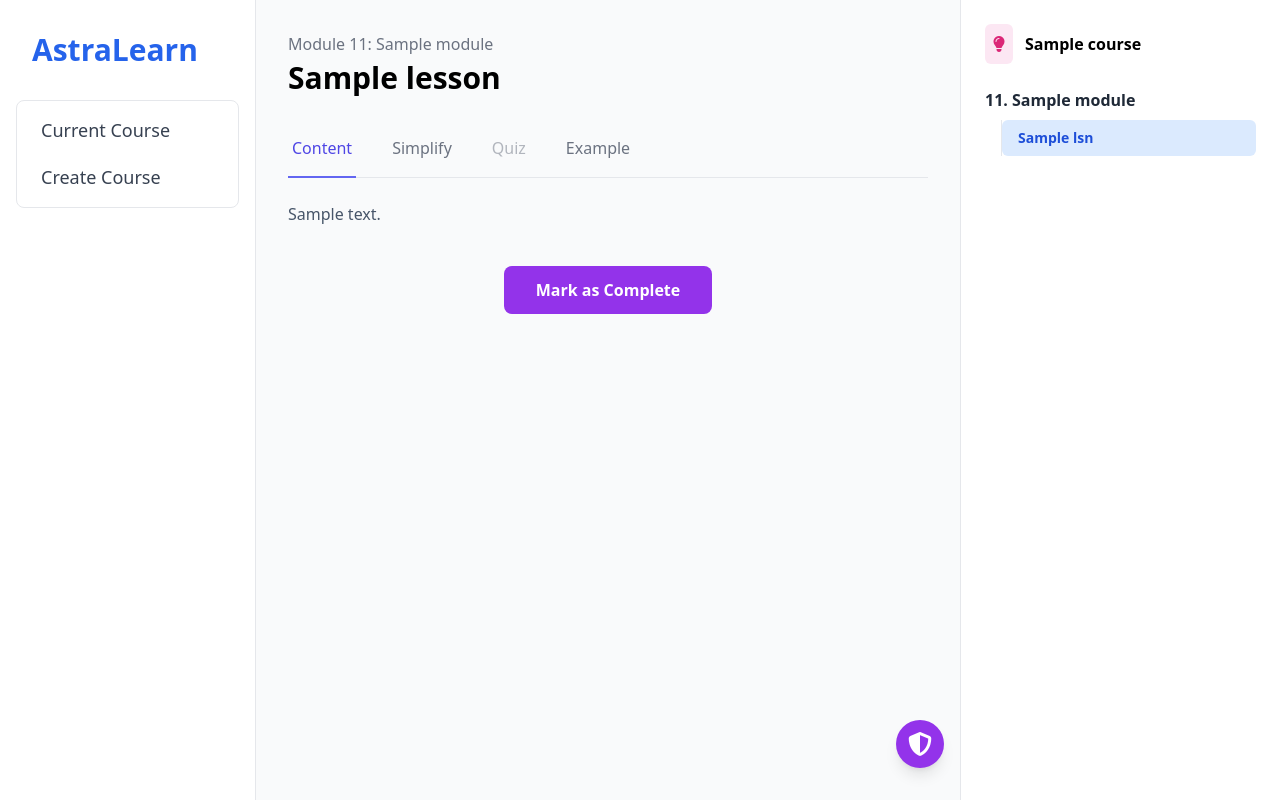
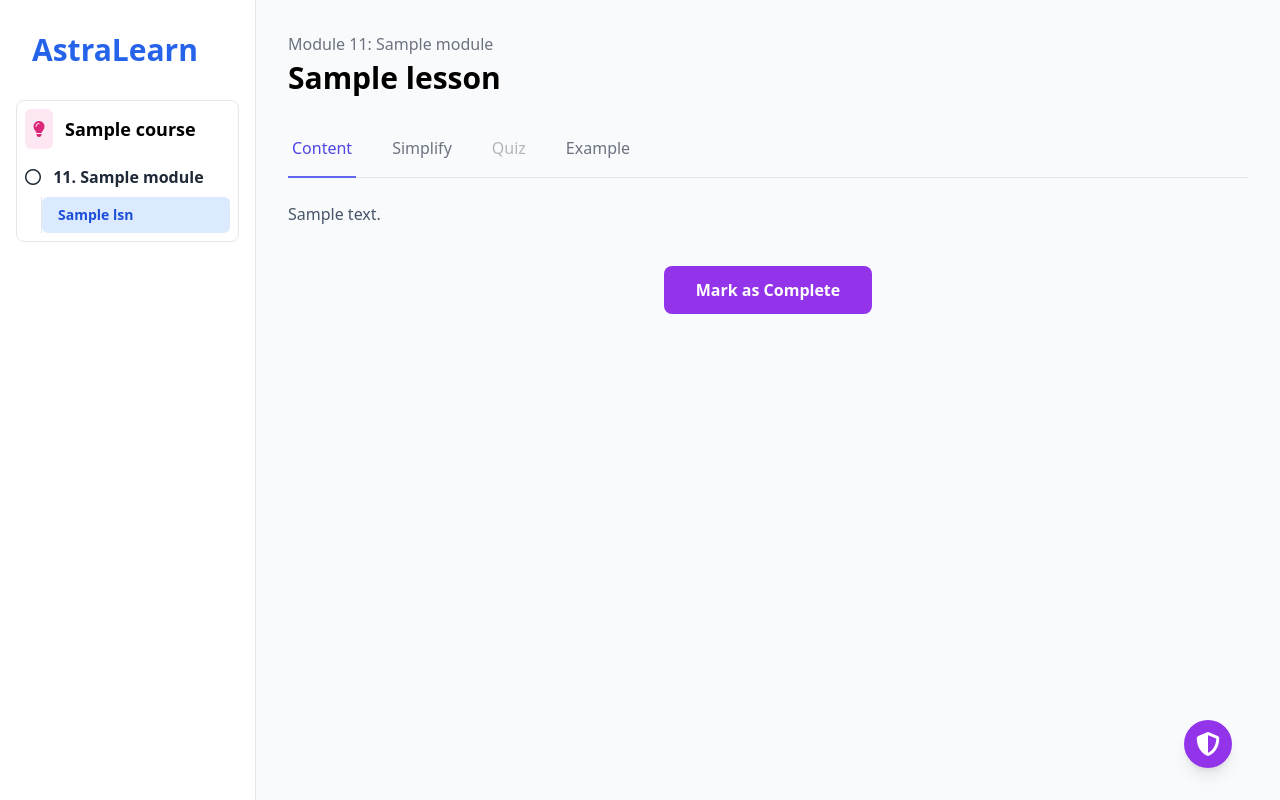
Before and after one commit to ayushjaiswal21/astra, a Django app: template tutor/templates/tutor/lesson_detail.html in a window 1280 px wide. Run offline with Django 4.2, Linux system fonts and the light colour scheme; the template is opened without the code that fills it: most values are stand-ins (such as "Sample title", 1, 10 or a date in 2020); some libraries are stand-ins or nearby versions.

Commit message:
addedd tracker and make updations.

```diff
--- a/tutor/templates/tutor/base.html
+++ b/tutor/templates/tutor/base.html
@@ -61,9 +61,12 @@
     <div class="flex h-full">
         <div class="w-64 bg-white border-r border-gray-200 flex flex-col p-4">
             <div class="p-4 mb-4">
-                <h1 class="text-3xl font-bold text-blue-600">AstraLearn</h1>
+                <a href="{% url 'tutor:course_list' %}">
+                    <h1 class="text-3xl font-bold text-blue-600">AstraLearn</h1>
+                </a>
             </div>
             <div class="border rounded-lg p-2">
+                {% block sidebar_content %}
                 <nav class="space-y-1">
                     <a href="{% url 'tutor:course_list' %}" class="sidebar-link {% if request.resolver_match.url_name == 'course_list' or request.resolver_match.url_name == 'course_detail' %}active{% endif %}">
                         Current Course
@@ -72,6 +75,7 @@
                         Create Course
                     </a>
                 </nav>
+                {% endblock %}
             </div>
         </div>
 
--- a/tutor/templates/tutor/lesson_detail.html
+++ b/tutor/templates/tutor/lesson_detail.html
@@ -2,6 +2,40 @@
 {% load markdown_extras %}
 
 {% block title %}{{ lesson.title }} - AstraLearn{% endblock %}
+
+{% block sidebar_content %}
+<div class="flex items-center mb-4">
+    <div class="p-2 bg-pink-100 rounded-md">
+        <i class="fas fa-lightbulb text-pink-600"></i>
+    </div>
+    <h2 class="ml-3 font-bold text-lg">{{ course.title }}</h2>
+</div>
+<nav>
+    <ul>
+        {% for m in course.modules.all %}
+        <li class="mt-4">
+            <p class="font-bold text-gray-800 {% if m.id in module_progress %}text-green-500{% endif %}">
+                {% if m.id in module_progress %}
+                    <i class="fas fa-check-circle mr-2"></i>
+                {% else %}
+                    <i class="far fa-circle mr-2"></i>
+                {% endif %}
+                {{ m.order|add:1 }}. {{ m.title }}
+            </p>
+            <ul class="mt-2 ml-4 border-l border-gray-200">
+                {% for lsn in m.lessons.all %}
+                <li>
+                    <a href="{% url 'tutor:lesson_detail' course.id m.id lsn.id %}" class="block py-2 px-4 text-sm rounded-md {% if lsn.id == lesson.id %} bg-blue-100 text-blue-700 font-bold {% else %} text-gray-600 hover:bg-gray-100 {% endif %}">
+                        {{ lsn.title }}
+                    </a>
+                </li>
+                {% endfor %}
+            </ul>
+        </li>
+        {% endfor %}
+    </ul>
+</nav>
+{% endblock %}
 
 {% block content %}
 <div class="flex h-screen">
@@ -73,34 +107,7 @@
         </div>
     </div>
 
-    <div class="w-80 bg-white border-l border-gray-200 p-6 overflow-y-auto">
-        <div class="flex items-center">
-            <div class="p-2 bg-pink-100 rounded-md">
-                <i class="fas fa-lightbulb text-pink-600"></i>
-            </div>
-            <h2 class="ml-3 font-bold">{{ course.title }}</h2>
-        </div>
-        <nav class="mt-6">
-            <ul>
-                {% for module in course.modules.all %}
-                <li class="mt-4">
-                    <p class="font-bold text-gray-800">{{ module.order|add:1 }}. {{ module.title }}</p>
-                    <ul class="mt-2 ml-4 border-l border-gray-200">
-                        {% for lsn in module.lessons.all %}
-                        <li>
-                            <a href="{% url 'tutor:lesson_detail' course.id module.id lsn.id %}" class="block py-2 px-4 text-sm rounded-md {% if lsn.id == lesson.id %} bg-blue-100 text-blue-700 font-bold {% else %} text-gray-600 hover:bg-gray-100 {% endif %}">
-                                {{ lsn.title }}
-                            </a>
-                        </li>
-                        {% endfor %}
-                    </ul>
-                </li>
-                {% endfor %}
-            </ul>
-        </nav>
-    </div>
-
-    <button id="ai-assistant-btn" class="absolute bottom-8 right-80 mr-4 bg-purple-600 text-white w-12 h-12 rounded-full shadow-lg flex items-center justify-center hover:bg-purple-700">
+    <button id="ai-assistant-btn" class="absolute bottom-8 right-8 mr-4 bg-purple-600 text-white w-12 h-12 rounded-full shadow-lg flex items-center justify-center hover:bg-purple-700">
         <i class="fas fa-shield-alt text-2xl"></i>
     </button>
 </div>
```
Also changed, not shown: tutor/models.py (+8 -0 lines), tutor/views.py (+47 -5 lines), db.sqlite3, tutor/migrations/0003_moduleprogress.py (added).
